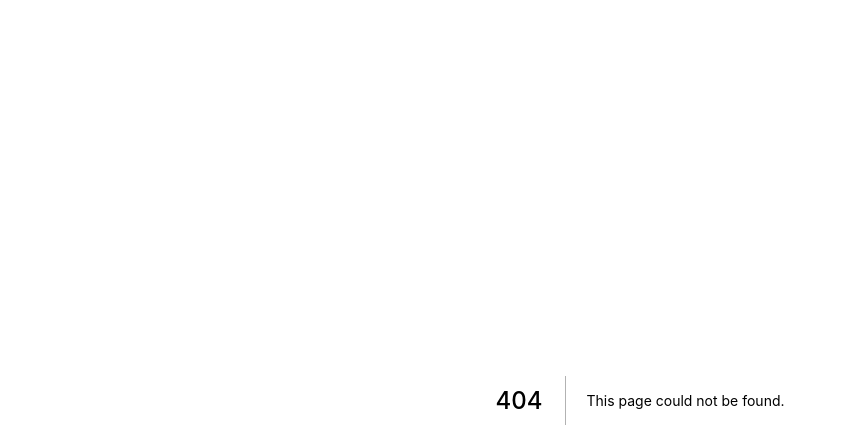
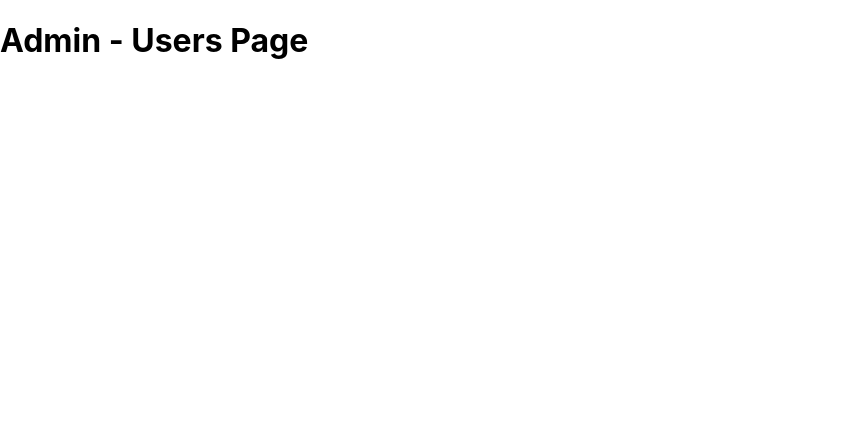
Before and after one commit to huynhdieutuong/nextjs-demo, a Next.js app: page /admin/users in a window 1280 px wide. Before the commit this address had no page. Shown: the top 448 px of the page, without its empty margins (0-847 px from the left). Built offline with nearby package versions, Linux system fonts and the light colour scheme.

Commit message:
Demo create new page

```diff
--- /dev/null
+++ b/pages/admin/users/index.tsx
@@ -0,0 +1,11 @@
+import React from 'react'
+
+const UsersPage: React.FC = () => {
+  return (
+    <h1>
+      Admin - Users Page
+    </h1>
+  )
+}
+
+export default UsersPage
```
Also changed, not shown: pages/admin/index.tsx (added, +11 -0 lines), pages/admin/posts/index.tsx (added, +11 -0 lines), pages/login/index.tsx (added, +11 -0 lines).
